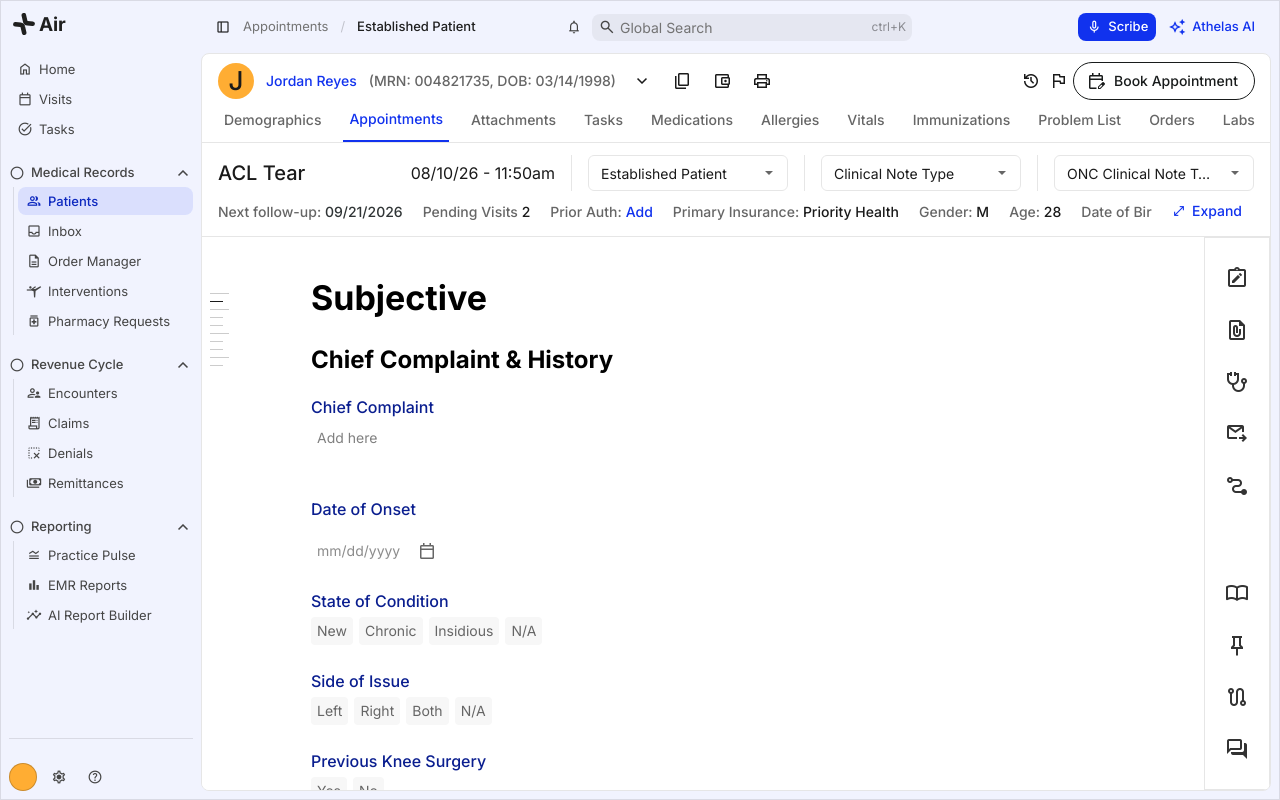
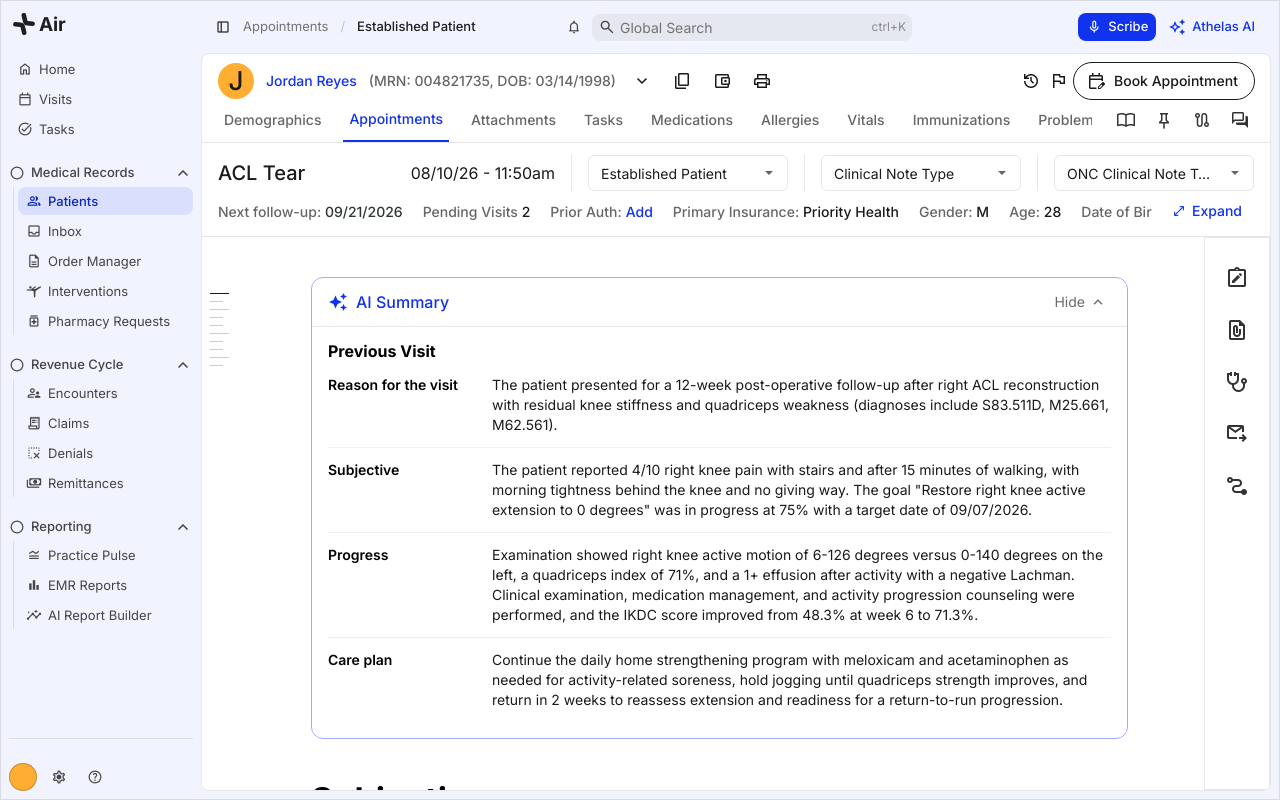
Before and after one commit to ruzbeh97/Multi-Panel-Visit-Note, a React (Vite) app: page / in a window 1280 px wide. Built offline with nearby package versions, Linux system fonts and the light colour scheme; a web font is replaced by a local one.

Commit message:
08/14/2026

```diff
--- a/src/App.tsx
+++ b/src/App.tsx
@@ -22,6 +22,7 @@ import ResizableSidePanel, { SIDE_PANEL_MIN_WIDTH } from "./components/Resizable
 import OverlayScrollbar from "./components/OverlayScrollbar";
 import AssistantColumn from "./components/AssistantColumn";
 import NoteOutlineRail from "./components/NoteOutlineRail";
+import AiSummaryCard from "./components/notes/AiSummaryCard";
 import SubjectiveSection from "./components/notes/SubjectiveSection";
 import ObjectiveSection from "./components/notes/ObjectiveSection";
 import AssessmentSection from "./components/notes/AssessmentSection";
@@ -68,7 +69,7 @@ function App() {
 
             <div className="flex h-full min-h-0 w-full flex-1 items-start gap-2 pt-2">
               <div className="flex h-full min-w-0 flex-1 flex-col items-start overflow-hidden rounded-lg border border-[#e6e6e6] bg-white">
-                <PatientHeader />
+                <PatientHeader activePanel={activePanel} onSelectPanel={selectPanel} />
 
                 <div className="flex min-h-0 w-full flex-1 flex-col items-start bg-[#f7f7f7]">
                   <NoteStoreProvider>
@@ -93,6 +94,7 @@ function App() {
                               sidePanelOpen ? "" : "max-w-[900px]"
                             }`}
                           >
+                            <AiSummaryCard />
                             <SubjectiveSection />
                             <ObjectiveSection />
                             <AssessmentSection />
--- a/src/components/ImportContentModal.tsx
+++ b/src/components/ImportContentModal.tsx
@@ -123,7 +123,7 @@ export default function ImportContentModal({
           <span
             className={`min-w-0 truncate font-body text-[16px] ${selected ? "text-[#1a1a1a]" : "text-[#666666]"}`}
           >
-            {selected ? `${selected.title} · ${selected.provider} · ${selected.date}` : "Select a previous chart note"}
+            {selected ? `${selected.title} · ${selected.provider} · ${selected.date} · ${selected.time}` : "Select a previous chart note"}
           </span>
           <Icon
             name="keyboard_arrow_down"
@@ -162,7 +162,7 @@ export default function ImportContentModal({
                     {note.title}
                   </span>
                   <span className="font-body text-[13px] leading-[18px] text-[#666666]">
-                    {note.caseName} · {note.provider} · {note.date}
+                    {note.caseName} · {note.provider} · {note.date} · {note.time}
                   </span>
                 </button>
               );
--- a/src/components/PanelNavBar.tsx
+++ b/src/components/PanelNavBar.tsx
@@ -1,7 +1,6 @@
-import { useState, type MouseEvent } from "react";
+import { useLayoutEffect, useRef, useState, type MouseEvent } from "react";
+import { createPortal } from "react-dom";
 import Icon from "./Icon";
-import PinnedNotesPopover from "./PinnedNotesPopover";
-import ContactBookModal from "./ContactBookModal";
 
 export const PAST_NOTE_ICON = "note_alt";
 export const PINNED_NOTES_ICON = "keep";
@@ -13,27 +12,98 @@ export const MESSAGES_ICON = "forum";
 export const ACTIVITY_ICON = "route";
 export const TIMELINE_ICON = "conversion_path";
 
-const TOP_ICONS = [PAST_NOTE_ICON, ATTACHMENTS_ICON, MEDICAL_HISTORY_ICON, ORDERS_ICON, TIMELINE_ICON];
-const BOTTOM_ICONS = [CONTACT_BOOK_ICON, PINNED_NOTES_ICON, ACTIVITY_ICON, MESSAGES_ICON];
+const NAV_ICONS = [PAST_NOTE_ICON, ATTACHMENTS_ICON, MEDICAL_HISTORY_ICON, ORDERS_ICON, TIMELINE_ICON];
+
+export const ICON_LABELS: Record<string, string> = {
+  [PAST_NOTE_ICON]: "Past Notes",
+  [ATTACHMENTS_ICON]: "Attachments",
+  [MEDICAL_HISTORY_ICON]: "Medical History",
+  [ORDERS_ICON]: "Orders",
+  [TIMELINE_ICON]: "Care Timeline",
+  [CONTACT_BOOK_ICON]: "Contact Book",
+  [PINNED_NOTES_ICON]: "Pinned Notes",
+  [ACTIVITY_ICON]: "Activity",
+  [MESSAGES_ICON]: "Messages",
+};
+
+function NavTooltip({ label, top, left }: { label: string; top: number; left: number }) {
+  return createPortal(
+    <div
+      role="tooltip"
+      className="pointer-events-none fixed z-50 flex items-center"
+      style={{ top, left, transform: "translate(-100%, -50%)" }}
+    >
+      <span className="whitespace-nowrap rounded-md bg-[#292929] px-2.5 py-1.5 font-body text-[12px] font-medium leading-[16px] text-white shadow-[0px_4px_12px_rgba(0,0,0,0.18)]">
+        {label}
+      </span>
+      <span
+        aria-hidden
+        className="h-0 w-0 border-y-[5px] border-y-transparent border-l-[6px] border-l-[#292929]"
+      />
+    </div>,
+    document.body,
+  );
+}
 
 function NavIcon({
   icon,
+  label,
   active,
   onClick,
 }: {
   icon: string;
+  label: string;
   active: boolean;
   onClick: (event: MouseEvent<HTMLButtonElement>) => void;
 }) {
+  const buttonRef = useRef<HTMLButtonElement>(null);
+  const [hovered, setHovered] = useState(false);
+  const [position, setPosition] = useState<{ top: number; left: number } | null>(null);
+
+  useLayoutEffect(() => {
+    if (!hovered || !buttonRef.current) {
+      setPosition(null);
+      return;
+    }
+
+    function update() {
+      const button = buttonRef.current;
+      if (!button) return;
+      const rect = button.getBoundingClientRect();
+      setPosition({
+        top: rect.top + rect.height / 2,
+        left: rect.left - 6,
+      });
+    }
+
+    update();
+    window.addEventListener("scroll", update, true);
+    window.addEventListener("resize", update);
+    return () => {
+      window.removeEventListener("scroll", update, true);
+      window.removeEventListener("resize", update);
+    };
+  }, [hovered]);
+
   return (
+    <>
       <button
+        ref={buttonRef}
+        type="button"
+        aria-label={label}
         onClick={onClick}
+        onMouseEnter={() => setHovered(true)}
+        onMouseLeave={() => setHovered(false)}
+        onFocus={() => setHovered(true)}
+        onBlur={() => setHovered(false)}
         className={`flex w-full items-center gap-1.5 rounded-lg p-3 ${active ? "bg-[rgba(17,50,238,0.08)]" : "hover:bg-black/5"}`}
       >
         <div className="flex flex-1 items-center gap-3">
           <Icon name={icon} size={24} className={active ? "text-[#1132ee]" : "text-[#333]"} />
         </div>
       </button>
+      {hovered && position && <NavTooltip label={label} top={position.top} left={position.left} />}
+    </>
   );
 }
 
@@ -43,60 +113,23 @@ type PanelNavBarProps = {
 };
 
 export default function PanelNavBar({ active, onSelect }: PanelNavBarProps) {
-  const [pinnedAnchor, setPinnedAnchor] = useState<HTMLElement | null>(null);
-  const [contactBookOpen, setContactBookOpen] = useState(false);
-
-  function handleClick(icon: string, event: MouseEvent<HTMLButtonElement>) {
-    if (icon === PINNED_NOTES_ICON) {
-      const button = event.currentTarget;
-      setPinnedAnchor((current) => (current ? null : button));
-      return;
-    }
-    if (icon === CONTACT_BOOK_ICON) {
-      setContactBookOpen((current) => !current);
-      return;
-    }
-    onSelect(icon);
-  }
-
-  function isActive(icon: string) {
-    if (icon === PINNED_NOTES_ICON) return pinnedAnchor !== null;
-    if (icon === CONTACT_BOOK_ICON) return contactBookOpen;
-    return active === icon;
-  }
-
   return (
     <div className="sticky top-0 flex h-full min-h-0 shrink-0 flex-col items-center overflow-clip border-[0.5px] border-[#e6e6e6] bg-white py-4">
       <div className="flex min-h-0 w-16 flex-1 flex-col items-center">
         <div className="scrollbar-thin flex min-h-0 w-full flex-1 flex-col items-start overflow-y-auto px-2">
           <div className="flex w-full shrink-0 flex-col gap-1">
-            {TOP_ICONS.map((icon) => (
+            {NAV_ICONS.map((icon) => (
               <NavIcon
                 key={icon}
                 icon={icon}
-                active={isActive(icon)}
-                onClick={(event) => handleClick(icon, event)}
-              />
-            ))}
-          </div>
-          {/* Grows to push the second group down, and collapses first when the
-              rail is too short for every icon so nothing scrolls out of reach. */}
-          <div className="min-h-4 w-full flex-1" aria-hidden="true" />
-          <div className="flex w-full shrink-0 flex-col gap-1">
-            {BOTTOM_ICONS.map((icon) => (
-              <NavIcon
-                key={icon}
-                icon={icon}
-                active={isActive(icon)}
-                onClick={(event) => handleClick(icon, event)}
+                label={ICON_LABELS[icon]}
+                active={active === icon}
+                onClick={() => onSelect(icon)}
               />
             ))}
           </div>
         </div>
       </div>
-
-      {pinnedAnchor && <PinnedNotesPopover anchor={pinnedAnchor} onClose={() => setPinnedAnchor(null)} />}
-      {contactBookOpen && <ContactBookModal onClose={() => setContactBookOpen(false)} />}
     </div>
   );
 }
--- a/src/components/PastNotePanel.tsx
+++ b/src/components/PastNotePanel.tsx
@@ -10,7 +10,11 @@ import PlanSection from "./notes/PlanSection";
 import { PAST_NOTES } from "../data/chart";
 
 function noteLabel(note: (typeof PAST_NOTES)[number]) {
-  return `${note.caseName} | ${note.provider} | ${note.date}`;
+  return `${note.caseName} | ${note.provider} | ${note.date} ${note.time}`;
+}
+
+function noteMeta(note: (typeof PAST_NOTES)[number]) {
+  return `${note.caseName} · ${note.provider} · ${note.date} · ${note.time}`;
 }
 
 export default function PastNotePanel() {
@@ -107,7 +111,7 @@ export default function PastNotePanel() {
                           {note.title}
                         </span>
                         <span className="font-body text-[13px] leading-[18px] text-[#666666]">
-                          {note.caseName} · {note.provider} · {note.date}
+                          {noteMeta(note)}
                         </span>
                       </button>
                     );
--- a/src/components/PatientHeader.tsx
+++ b/src/components/PatientHeader.tsx
@@ -1,5 +1,15 @@
-import { useState } from "react";
+import { useLayoutEffect, useRef, useState, type MouseEvent } from "react";
+import { createPortal } from "react-dom";
 import Icon from "./Icon";
+import PinnedNotesPopover from "./PinnedNotesPopover";
+import ContactBookModal from "./ContactBookModal";
+import {
+  ACTIVITY_ICON,
+  CONTACT_BOOK_ICON,
+  ICON_LABELS,
+  MESSAGES_ICON,
+  PINNED_NOTES_ICON,
+} from "./PanelNavBar";
 import { CASE, PATIENT } from "../data/chart";
 
 const TABS = [
@@ -15,6 +25,8 @@ const TABS = [
   "Orders",
   "Labs",
 ];
+
+const HEADER_ACTIONS = [CONTACT_BOOK_ICON, PINNED_NOTES_ICON, ACTIVITY_ICON, MESSAGES_ICON] as const;
 
 function IconButton({ icon, label }: { icon: string; label: string }) {
   return (
@@ -41,8 +53,115 @@ function SelectField({ label }: { label: string }) {
   );
 }
 
-export default function PatientHeader() {
+function HeaderTooltip({ label, top, left }: { label: string; top: number; left: number }) {
+  return createPortal(
+    <div
+      role="tooltip"
+      className="pointer-events-none fixed z-50 flex flex-col items-center"
+      style={{ top, left, transform: "translate(-50%, 0)" }}
+    >
+      <span
+        aria-hidden
+        className="h-0 w-0 border-x-[5px] border-x-transparent border-b-[6px] border-b-[#292929]"
+      />
+      <span className="whitespace-nowrap rounded-md bg-[#292929] px-2.5 py-1.5 font-body text-[12px] font-medium leading-[16px] text-white shadow-[0px_4px_12px_rgba(0,0,0,0.18)]">
+        {label}
+      </span>
+    </div>,
+    document.body,
+  );
+}
+
+function HeaderActionIcon({
+  icon,
+  label,
+  active,
+  onClick,
+}: {
+  icon: string;
+  label: string;
+  active: boolean;
+  onClick: (event: MouseEvent<HTMLButtonElement>) => void;
+}) {
+  const buttonRef = useRef<HTMLButtonElement>(null);
+  const [hovered, setHovered] = useState(false);
+  const [position, setPosition] = useState<{ top: number; left: number } | null>(null);
+
+  useLayoutEffect(() => {
+    if (!hovered || !buttonRef.current) {
+      setPosition(null);
+      return;
+    }
+
+    function update() {
+      const button = buttonRef.current;
+      if (!button) return;
+      const rect = button.getBoundingClientRect();
+      setPosition({
+        top: rect.bottom + 6,
+        left: rect.left + rect.width / 2,
+      });
+    }
+
+    update();
+    window.addEventListener("scroll", update, true);
+    window.addEventListener("resize", update);
+    return () => {
+      window.removeEventListener("scroll", update, true);
+      window.removeEventListener("resize", update);
+    };
+  }, [hovered]);
+
+  return (
+    <>
+      <button
+        ref={buttonRef}
+        type="button"
+        aria-label={label}
+        onClick={onClick}
+        onMouseEnter={() => setHovered(true)}
+        onMouseLeave={() => setHovered(false)}
+        onFocus={() => setHovered(true)}
+        onBlur={() => setHovered(false)}
+        className={`flex items-center justify-center rounded-lg p-2 ${
+          active ? "bg-[rgba(17,50,238,0.08)]" : "hover:bg-black/5"
+        }`}
+      >
+        <Icon name={icon} size={20} className={active ? "text-[#1132ee]" : "text-[#333]"} />
+      </button>
+      {hovered && position && <HeaderTooltip label={label} top={position.top} left={position.left} />}
+    </>
+  );
+}
+
+type PatientHeaderProps = {
+  activePanel: string | null;
+  onSelectPanel: (icon: string) => void;
+};
+
+export default function PatientHeader({ activePanel, onSelectPanel }: PatientHeaderProps) {
   const [activeTab, setActiveTab] = useState("Appointments");
+  const [pinnedAnchor, setPinnedAnchor] = useState<HTMLElement | null>(null);
+  const [contactBookOpen, setContactBookOpen] = useState(false);
+
+  function handleAction(icon: string, event: MouseEvent<HTMLButtonElement>) {
+    if (icon === PINNED_NOTES_ICON) {
+      const button = event.currentTarget;
+      setPinnedAnchor((current) => (current ? null : button));
+      return;
+    }
+    if (icon === CONTACT_BOOK_ICON) {
+      setContactBookOpen((current) => !current);
+      return;
+    }
+    onSelectPanel(icon);
+  }
+
+  function isActive(icon: string) {
+    if (icon === PINNED_NOTES_ICON) return pinnedAnchor !== null;
+    if (icon === CONTACT_BOOK_ICON) return contactBookOpen;
+    return activePanel === icon;
+  }
 
   return (
     <div className="flex w-full flex-col items-start pt-2">
@@ -70,8 +189,8 @@ export default function PatientHeader() {
         </div>
       </div>
 
-      <div className="flex w-full items-center gap-4 border-b border-[#e6e6e6] pl-4">
-        <div className="scrollbar-none flex min-w-0 items-center gap-4 overflow-x-auto">
+      <div className="flex w-full items-center gap-4 border-b border-[#e6e6e6] pl-4 pr-3">
+        <div className="scrollbar-none flex min-w-0 flex-1 items-center gap-4 overflow-x-auto">
           {TABS.map((tab) => {
             const active = tab === activeTab;
             return (
@@ -86,6 +205,18 @@ export default function PatientHeader() {
               </button>
             );
           })}
+        </div>
+
+        <div className="flex shrink-0 items-center gap-0.5 self-stretch pb-0.5">
+          {HEADER_ACTIONS.map((icon) => (
+            <HeaderActionIcon
+              key={icon}
+              icon={icon}
+              label={ICON_LABELS[icon]}
+              active={isActive(icon)}
+              onClick={(event) => handleAction(icon, event)}
+            />
+          ))}
         </div>
       </div>
 
@@ -141,6 +272,9 @@ export default function PatientHeader() {
           </div>
         </div>
       </div>
+
+      {pinnedAnchor && <PinnedNotesPopover anchor={pinnedAnchor} onClose={() => setPinnedAnchor(null)} />}
+      {contactBookOpen && <ContactBookModal onClose={() => setContactBookOpen(false)} />}
     </div>
   );
 }
--- /dev/null
+++ b/src/components/notes/AiSummaryCard.tsx
@@ -0,0 +1,54 @@
+import { useState } from "react";
+import Icon from "../Icon";
+import { PREVIOUS_VISIT_SUMMARY } from "../../data/chart";
+
+export default function AiSummaryCard() {
+  const [open, setOpen] = useState(true);
+
+  return (
+    <div className="flex w-full flex-col items-start rounded-xl border border-[#a0adf8] bg-white">
+      <div className="flex w-full items-center justify-between gap-4 px-4 py-3">
+        <div className="flex items-center gap-2">
+          <Icon name="auto_awesome" size={20} filled className="text-[#1132ee]" />
+          <span className="font-body text-[16px] font-medium leading-[24px] text-[#1132ee]">AI Summary</span>
+        </div>
+        <button
+          type="button"
+          onClick={() => setOpen((current) => !current)}
+          aria-expanded={open}
+          className="flex items-center gap-1 rounded-lg px-1 py-0.5 hover:bg-black/5"
+        >
+          <span className="font-body text-[14px] leading-[20px] text-[#6b6b6b]">{open ? "Hide" : "Show"}</span>
+          <Icon
+            name={open ? "keyboard_arrow_up" : "keyboard_arrow_down"}
+            size={18}
+            className="text-[#6b6b6b]"
+          />
+        </button>
+      </div>
+
+      {open && (
+        <div className="flex w-full flex-col items-start border-t border-[#e6e6e6] px-4 pb-4 pt-3">
+          <h3 className="font-body text-[16px] font-bold leading-[24px] text-black">
+            {PREVIOUS_VISIT_SUMMARY.heading}
+          </h3>
+          <dl className="flex w-full flex-col items-start">
+            {PREVIOUS_VISIT_SUMMARY.rows.map((row, index) => (
+              <div
+                key={row.label}
+                className={`flex w-full items-start gap-6 py-3 ${
+                  index === 0 ? "" : "border-t border-[#f0f0f0]"
+                }`}
+              >
+                <dt className="w-[140px] shrink-0 font-body text-[14px] font-semibold leading-[20px] text-black">
+                  {row.label}
+                </dt>
+                <dd className="min-w-0 flex-1 font-body text-[14px] leading-[20px] text-[#1a1a1a]">{row.body}</dd>
+              </div>
+            ))}
+          </dl>
+        </div>
+      )}
+    </div>
+  );
+}
--- a/src/data/chart.ts
+++ b/src/data/chart.ts
@@ -224,6 +224,30 @@ export const PREVIOUS_VISIT = {
   },
 };
 
+// Generated summary of the last signed note, shown above Subjective so the
+// provider can orient without opening the past-note panel.
+export const PREVIOUS_VISIT_SUMMARY = {
+  heading: "Previous Visit",
+  rows: [
+    {
+      label: "Reason for the visit",
+      body: `The patient presented for a 12-week post-operative follow-up after right ACL reconstruction with residual knee stiffness and quadriceps weakness (diagnoses include S83.511D, M25.661, M62.561).`,
+    },
+    {
+      label: "Subjective",
+      body: `The patient reported 4/10 right knee pain with stairs and after 15 minutes of walking, with morning tightness behind the knee and no giving way. The goal "Restore right knee active extension to 0 degrees" was in progress at 75% with a target date of 09/07/2026.`,
+    },
+    {
+      label: "Progress",
+      body: `Examination showed right knee active motion of 6-126 degrees versus 0-140 degrees on the left, a quadriceps index of 71%, and a 1+ effusion after activity with a negative Lachman. Clinical examination, medication management, and activity progression counseling were performed, and the IKDC score improved from 48.3% at week 6 to 71.3%.`,
+    },
+    {
+      label: "Care plan",
+      body: `Continue the daily home strengthening program with meloxicam and acetaminophen as needed for activity-related soreness, hold jogging until quadriceps strength improves, and return in 2 weeks to reassess extension and readiness for a return-to-run progression.`,
+    },
+  ],
+};
+
 // Diagnoses are stored once per ICD-10 code and referenced by each encounter
 // that addressed them, so the same code is never described twice. There is no
 // clinician-maintained active/resolved flag; relevance is derived below from
@@ -890,6 +914,10 @@ const isAttachmentItem = (item: EncounterItem): item is AttachmentItem => item.t
 
 const PAST_ENCOUNTERS = ENCOUNTERS.filter((visit) => visit.date !== CASE.visitDateLong);
 
+function formatAppointmentTime(time: string) {
+  return time.replace(/\s*(am|pm)$/i, (_, period: string) => ` ${period.toUpperCase()}`);
+}
+
 // Signed notes available in the past-note picker. The operating room encounter
 // produces an operative report rather than an office note, so it is excluded.
 export const PAST_NOTES = PAST_ENCOUNTERS.filter((visit) => visit.visitType !== "Surgery").map((visit) => ({
@@ -898,6 +926,7 @@ export const PAST_NOTES = PAST_ENCOUNTERS.filter((visit) => visit.visitType !==
   title: visit.title,
   provider: visit.provider,
   date: visit.date,
+  time: formatAppointmentTime(visit.time),
 }));
 
 export const PAST_ORDERS = ENCOUNTERS.flatMap((visit) => visit.items.filter(isOrderItem))
```
Lines whose indentation alone changed are shown as unchanged.
